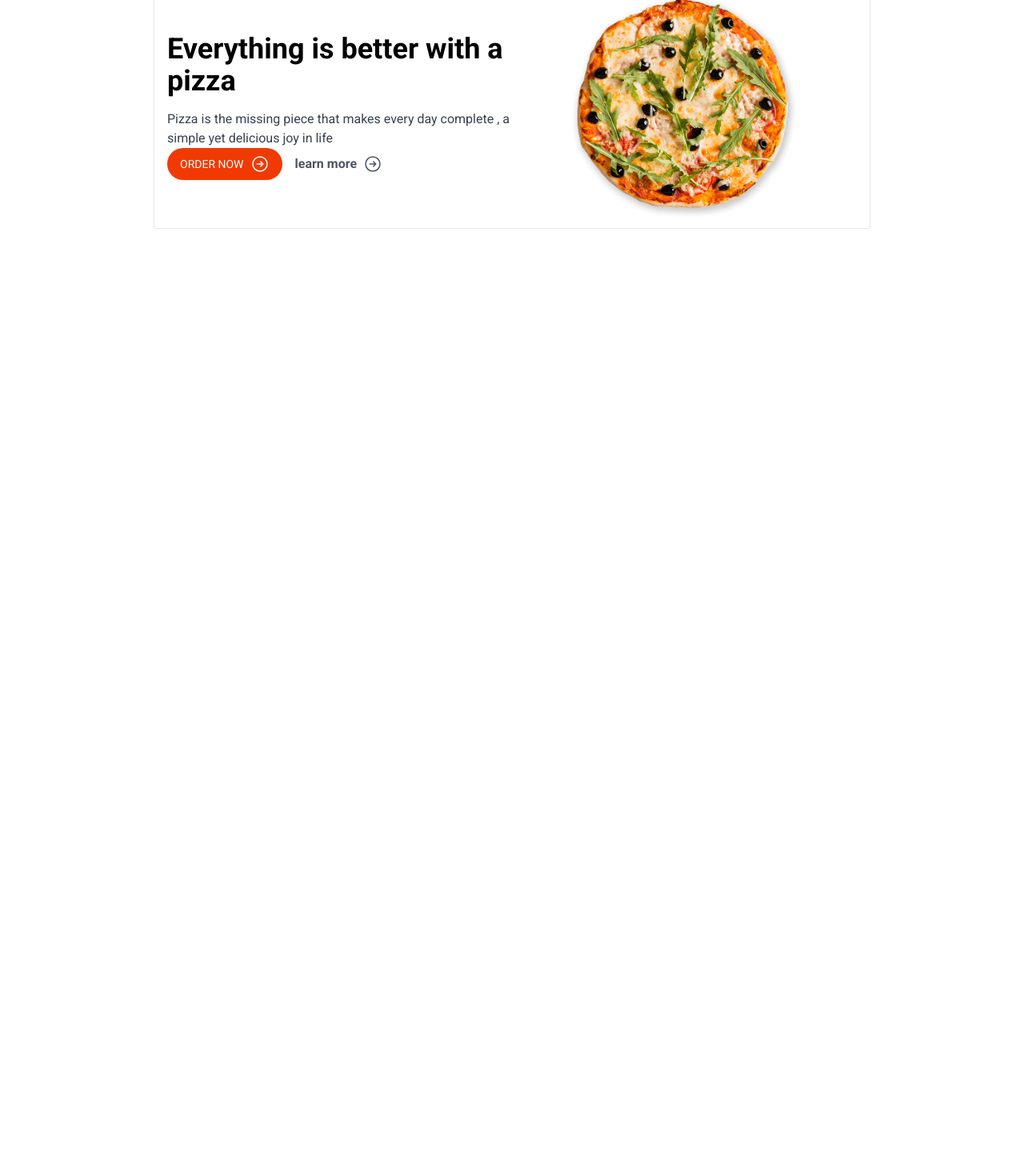
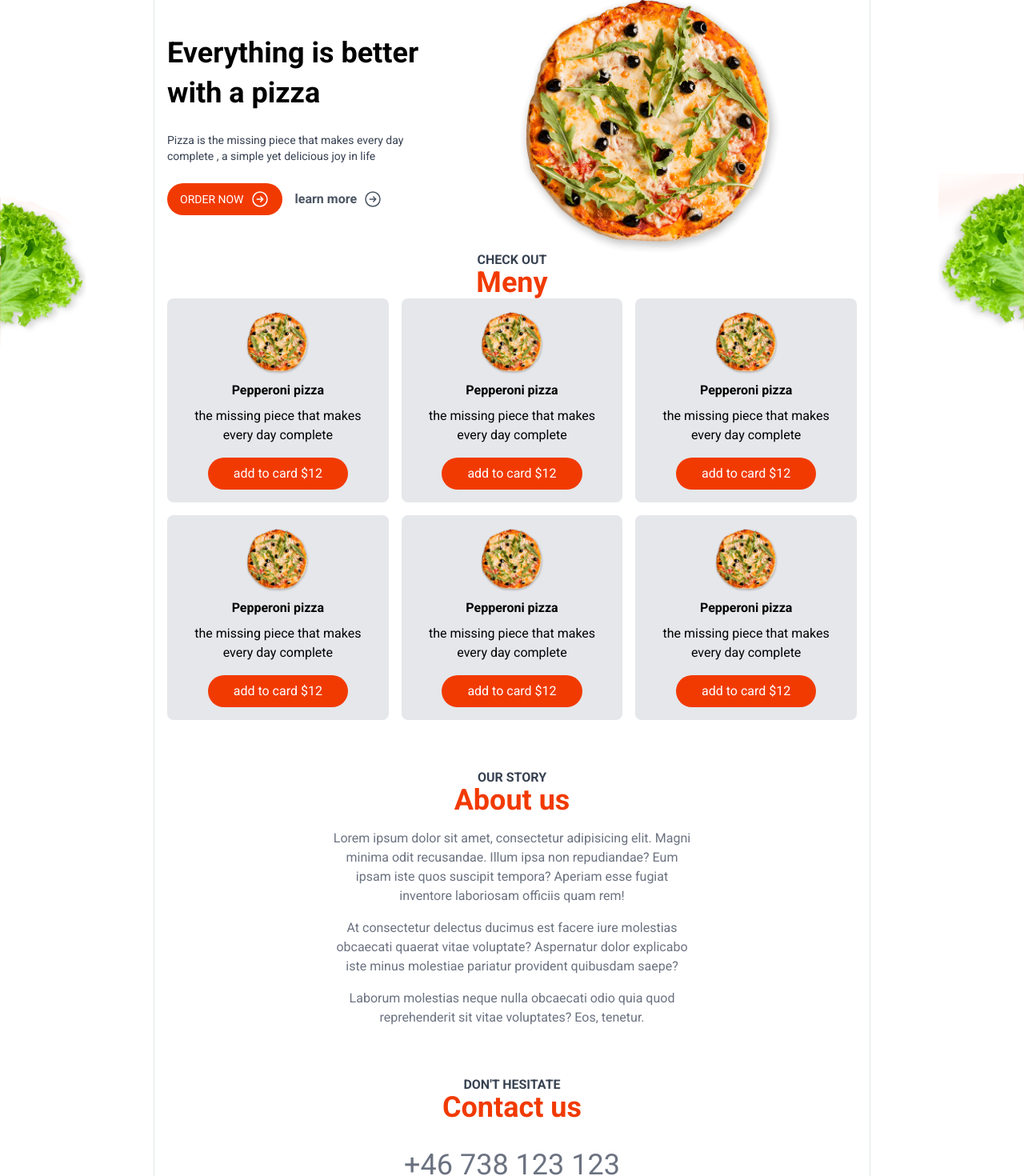
Before and after one commit to EhsanMasoumipor/food_ordering, a Next.js app: page / in a window 1280 px wide. Shown: the part 60-1530 px from the top of the page at 80% size. Before the commit the page ends 800 px from the top, so only its background shows below. Built offline with nearby package versions, Linux system fonts and the light colour scheme.

Commit message:
Home Page ui done

```diff
--- a/src/app/globals.css
+++ b/src/app/globals.css
@@ -1,3 +1,9 @@
 @tailwind base;
 @tailwind components;
 @tailwind utilities;
+
+
+.hero {
+    @apply grid ;
+    grid-template-columns : .4fr .6fr
+}
--- a/src/app/page.js
+++ b/src/app/page.js
@@ -1,5 +1,7 @@
 import Header from '@/components/layout/Header';
 import Hero from '@/components/layout/Hero';
+import HomeMenu from '@/components/layout/HomeMenu';
+import SectionHeaders from '@/components/layout/SectionHeaders';
 
 
 export default function Home() {
@@ -7,6 +9,31 @@ export default function Home() {
     <>
      <Header />
      <Hero />
+     <HomeMenu />
+     <section className="text-center my-16" id="about">
+        <SectionHeaders
+          subHeader={'Our story'}
+          mainHeader={'About us'}
+        />
+        <div className="text-gray-500 max-w-md mx-auto mt-4 flex flex-col gap-4">
+          <p>
+            Lorem ipsum dolor sit amet, consectetur adipisicing elit. Magni minima odit recusandae. Illum ipsa non repudiandae? Eum ipsam iste quos suscipit tempora? Aperiam esse fugiat inventore laboriosam officiis quam rem!
+          </p>
+          <p>At consectetur delectus ducimus est facere iure molestias obcaecati quaerat vitae voluptate? Aspernatur dolor explicabo iste minus molestiae pariatur provident quibusdam saepe?</p>
+          <p>Laborum molestias neque nulla obcaecati odio quia quod reprehenderit sit vitae voluptates? Eos, tenetur.</p>
+        </div>
+      </section>
+      <section className="text-center my-8" id="contact">
+        <SectionHeaders
+          subHeader={'Don\'t hesitate'}
+          mainHeader={'Contact us'}
+        />
+        <div className="mt-8">
+          <a className="text-4xl underline text-gray-500" href="tel:+46738123123">
+            +46 738 123 123
+          </a>
+        </div>
+      </section>
     </>
   )
 }
--- a/src/components/layout/Hero.js
+++ b/src/components/layout/Hero.js
@@ -3,10 +3,10 @@ import Right from '../icons/Right';
 
 export default function Hero () {
     return (
-        <section className='grid grid-cols-2'>
+        <section className='hero' >
             <div className='py-12 '>
-              <h1 className='text-4xl font-semibold'>Everything is better with a pizza</h1>
-              <p className='mt-4 text-gray-700'>Pizza is the missing piece that makes every day complete , a simple yet delicious joy in life</p>
+              <h1 className='text-4xl font-semibold leading-[50px]'>Everything is better with a pizza</h1>
+              <p className='my-6 py text-gray-700 text-sm '>Pizza is the missing piece that makes every day complete , a simple yet delicious joy in life</p>
               <div className='flex items-center gap-4'>
                 <button className='bg-primary text-sm uppercase text-white px-4 py-2 rounded-full flex items-center gap-2  '>
                     Order now
--- /dev/null
+++ b/src/components/layout/HomeMenu.js
@@ -0,0 +1,31 @@
+import Image from 'next/image';
+import MenuItem from '../menu/MenuItem';
+import SectionHeaders from './SectionHeaders';
+export default function HomeMenu () {
+    return (
+        <section className="">
+            <div className='absolute left-0 right-0 w-full justify-start" '>
+                <div className='absolute left-0 -top-[70px] text-left -z-10" '>
+                   <Image src={'/sallad1.png'} width={109} height={189}  alt={'sallad'}/>
+                </div>
+                <div className='absolute -top-[100px] right-0 -z-10 '>
+                   <Image src={'/sallad2.png'}   width={107} height={195} alt={'sallad'}/>
+                </div>
+            </div>
+            <div className="text-center">
+               <SectionHeaders
+               subHeader={"check out"}
+               mainHeader={'Meny'}
+               />
+            </div>
+            <div className='grid  grid-cols-3 gap-4'>
+                <MenuItem />
+                <MenuItem />
+                <MenuItem />
+                <MenuItem />
+                <MenuItem />
+                <MenuItem />
+            </div>
+        </section>
+    )
+}
--- /dev/null
+++ b/src/components/layout/SectionHeaders.js
@@ -0,0 +1,11 @@
+export default function SectionHeaders({subHeader , mainHeader}){
+    return (
+        <>
+        <h3 className="uppercase text-gray-700 font-semibold leading-4 ">
+            {subHeader}
+        </h3>
+        <h2 className="text-primary font-bold text-4xl ">{mainHeader}
+        </h2>
+        </>
+    )
+}
--- /dev/null
+++ b/src/components/menu/MenuItem.js
@@ -0,0 +1,12 @@
+export default function MenuItem () {
+    return(
+        <div className='bg-gray-200 p-4 rounded-lg text-center hover:bg-white transition-all hover:shadow-lg'>
+            <div className="text-center ">
+               <img className="max-w-20 max-h-24 block mx-auto" src='/pizza.png' />
+            </div>
+            <h4 className='font-semibold my-2 '>Pepperoni pizza </h4>
+             <p>the missing piece that makes every day complete</p>
+            <button className='bg-primary text-white rounded-full px-8 py-2 mt-4'>add to card $12</button>
+        </div>
+    )
+}
```
